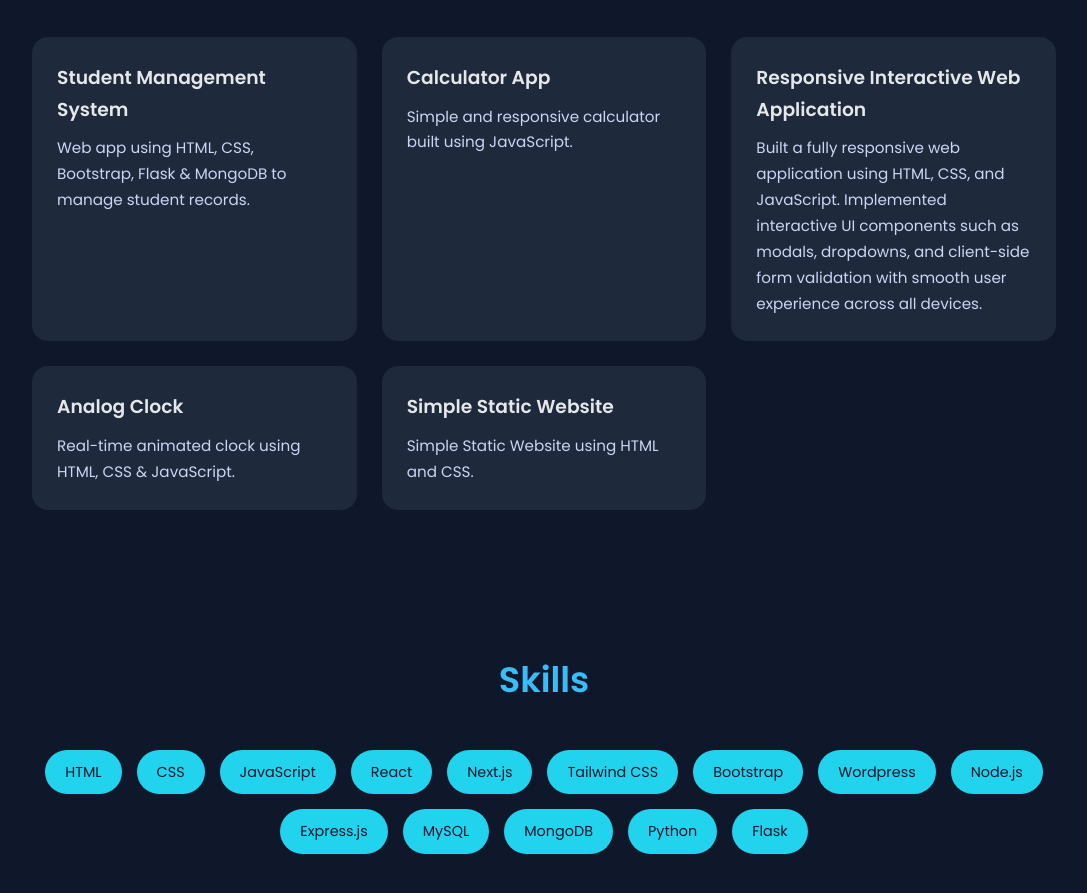
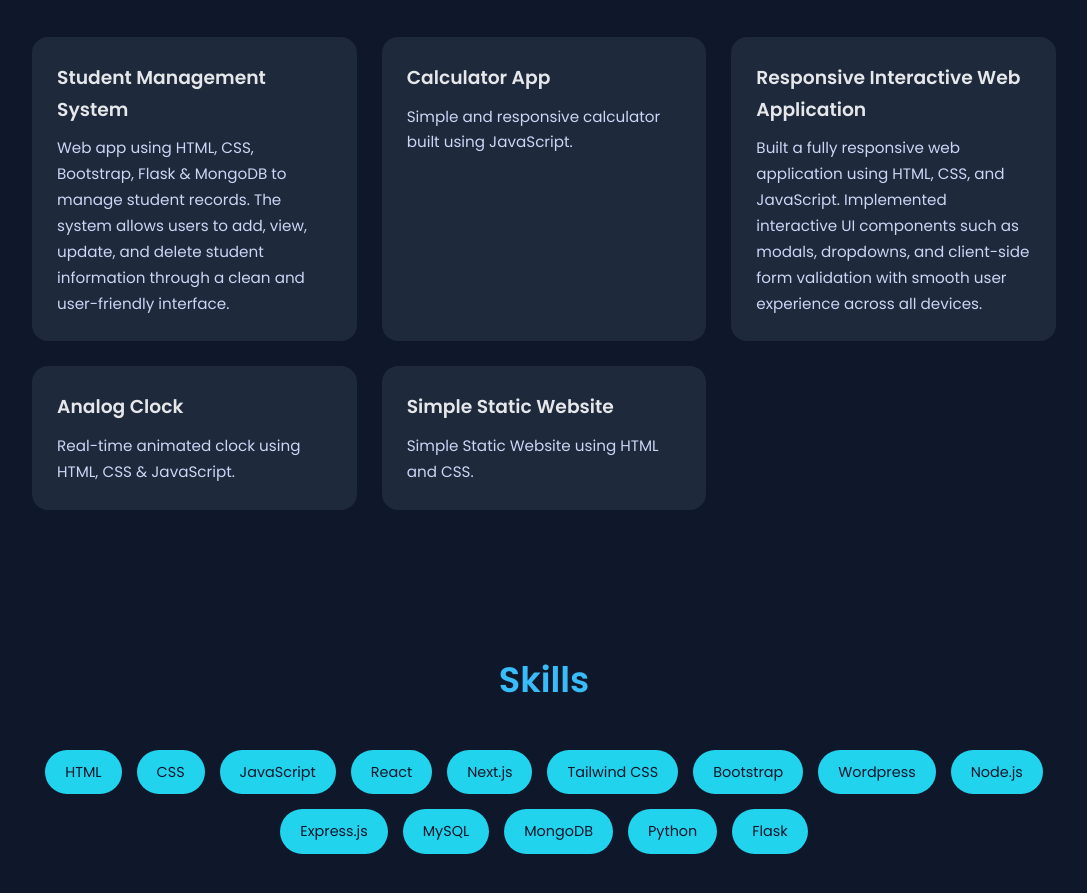
Before and after one commit to sheban-ansari/My-Portfolio, a plain HTML site: page index.html in a window 1280 px wide. Shown: the part 1164-2057 px from the top of the page, without its empty margins (96-1183 px from the left). Drawn offline with Linux system fonts and the light colour scheme.

Commit message:
Update index.html

```diff
--- a/index.html
+++ b/index.html
@@ -52,7 +52,7 @@
                 <a href="https://github.com/sheban-ansari/student-management-system">
                     <h3>Student Management System</h3>
                 </a>
-                <p>Web app using HTML, CSS, Bootstrap, Flask & MongoDB to manage student records.</p>
+                <p>Web app using HTML, CSS, Bootstrap, Flask & MongoDB to manage student records. The system allows users to add, view, update, and delete student information through a clean and user-friendly interface.</p>
             </div>
 
             <div class="card">
```
